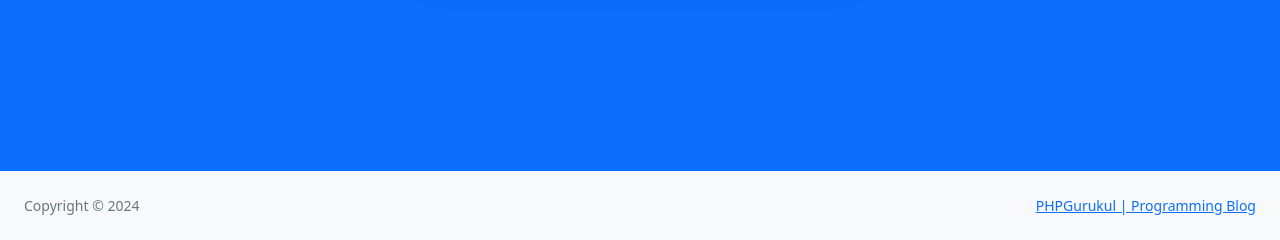
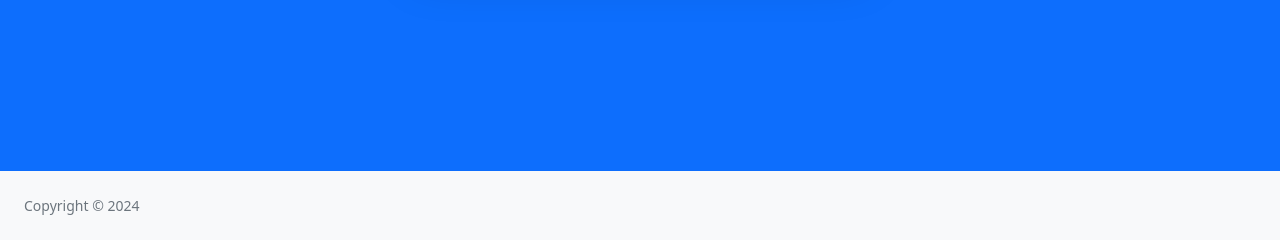
Before and after one commit to CVA-ENTERTAINMENT/CyberSages, a PHP site: page /admin/index.php in a window 1280 px wide. Shown: the part 560-800 px from the top of the page. Run offline with PHP 8.4, Linux system fonts and the light colour scheme.

Commit message:
footer.php

```diff
--- a/includes/footer.php
+++ b/includes/footer.php
@@ -3,10 +3,7 @@
                     <div class="container-fluid px-4">
                         <div class="d-flex align-items-center justify-content-between small">
                             <div class="text-muted">Copyright &copy; <?php echo date('Y');?></div>
-                            <div>
-                                <a href="https://phpgurukul.com/" target="_blank">PHPGurukul | Programming Blog</a>
 
-                            </div>
                         </div>
                     </div>
                 </footer>
```
